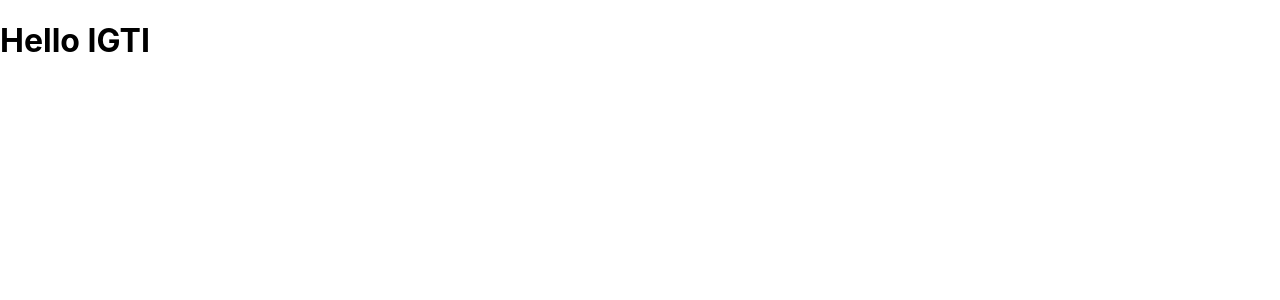
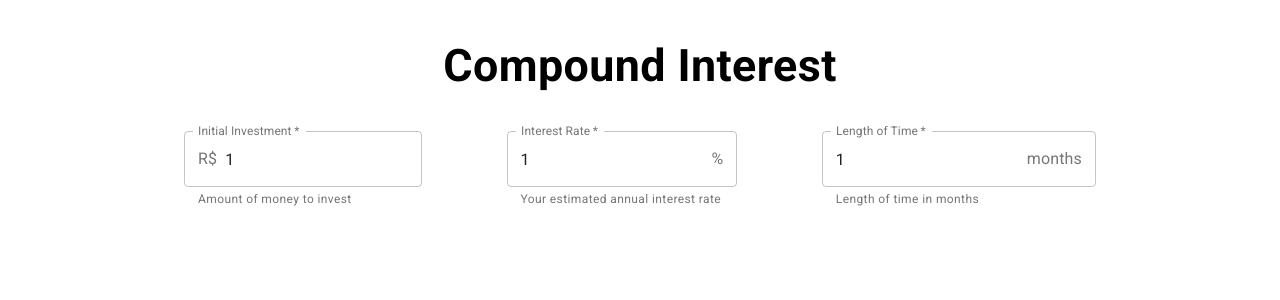
Before and after one commit to vbertazzo/igti-fullstack-bootcamp, a React (Create React App) app in the folder module-03/: page / in a window 1280 px wide. Shown: the top 300 px of the page. Built offline with nearby package versions, Linux system fonts and the light colour scheme.

Commit message:
feat: add form

```diff
--- a/module-03/src/App.js
+++ b/module-03/src/App.js
@@ -1,5 +1,43 @@
-import React from 'react'
+import React, { useState } from 'react'
+import { Container, Typography, makeStyles } from '@material-ui/core'
+
+import Form from './components/form'
+
+const useStyles = makeStyles((theme) => ({
+  title: {
+    fontSize: '2.8rem',
+    fontWeight: 'bold',
+    marginTop: theme.spacing(4),
+    textAlign: 'center',
+  },
+}))
 
 export default function App() {
-  return <h1>Hello IGTI</h1>
+  const [initialAmount, setInitialAmount] = useState(1)
+  const [interestRate, setInterestRate] = useState(1)
+  const [timeSpan, setTimeSpan] = useState(1)
+
+  const classes = useStyles()
+  const data = { initialAmount, interestRate, timeSpan }
+
+  const handleFormChange = (type, value) => {
+    const types = {
+      'initial-investment': setInitialAmount,
+      'interest-rate': setInterestRate,
+      length: setTimeSpan,
+    }
+
+    if (types[type]) {
+      types[type](value)
+    }
+  }
+
+  return (
+    <Container component="main" maxWidth="md">
+      <Typography className={classes.title} component="h1">
+        Compound Interest
+      </Typography>
+      <Form onChange={handleFormChange} data={data} />
+    </Container>
+  )
 }
--- /dev/null
+++ b/module-03/src/components/form/index.js
@@ -0,0 +1,88 @@
+import React from 'react'
+import {
+  FormControl,
+  InputAdornment,
+  makeStyles,
+  TextField,
+} from '@material-ui/core'
+import { getInputValidation } from '../../lib/input-validator'
+
+const useStyles = makeStyles((theme) => ({
+  form: {
+    display: 'flex',
+    justifyContent: 'space-between',
+    width: '100%',
+    marginTop: theme.spacing(4),
+  },
+}))
+
+export default function Form({ onChange, data }) {
+  const classes = useStyles()
+  const { initialAmount, interestRate, timeSpan } = data
+
+  const handleInputChange = ({ target }) => {
+    const { id, value } = target
+
+    const { minValue, maxValue } = getInputValidation(id)
+
+    if (value < minValue || value > maxValue) {
+      return
+    }
+
+    onChange(id, value)
+  }
+
+  return (
+    <form className={classes.form} autoComplete="off">
+      <FormControl>
+        <TextField
+          id="initial-investment"
+          InputProps={{
+            startAdornment: (
+              <InputAdornment position="start">R$</InputAdornment>
+            ),
+          }}
+          helperText="Amount of money to invest"
+          label="Initial Investment"
+          onChange={handleInputChange}
+          required
+          type="number"
+          value={initialAmount}
+          variant="outlined"
+        />
+      </FormControl>
+      <FormControl>
+        <TextField
+          id="interest-rate"
+          InputProps={{
+            endAdornment: <InputAdornment position="end">%</InputAdornment>,
+          }}
+          helperText="Your estimated annual interest rate"
+          label="Interest Rate"
+          onChange={handleInputChange}
+          required
+          type="number"
+          value={interestRate}
+          variant="outlined"
+        />
+      </FormControl>
+      <FormControl>
+        <TextField
+          id="length"
+          InputProps={{
+            endAdornment: (
+              <InputAdornment position="end">months</InputAdornment>
+            ),
+          }}
+          helperText="Length of time in months"
+          label="Length of Time"
+          onChange={handleInputChange}
+          required
+          type="number"
+          value={timeSpan}
+          variant="outlined"
+        />
+      </FormControl>
+    </form>
+  )
+}
--- /dev/null
+++ b/module-03/src/lib/input-validator.js
@@ -0,0 +1,30 @@
+const INPUT_VALIDATOR = [
+  {
+    type: 'initial-investment',
+    minValue: 1,
+    maxValue: 1000000,
+  },
+  {
+    type: 'interest-rate',
+    minValue: -30,
+    maxValue: 30,
+  },
+  {
+    type: 'length',
+    minValue: 1,
+    maxValue: 1200,
+  },
+]
+
+const getInputValidation = (inputType) => {
+  const input = INPUT_VALIDATOR.find((element) => element.type === inputType)
+
+  const { minValue, maxValue } = input
+
+  return {
+    minValue,
+    maxValue,
+  }
+}
+
+export { getInputValidation }
```
